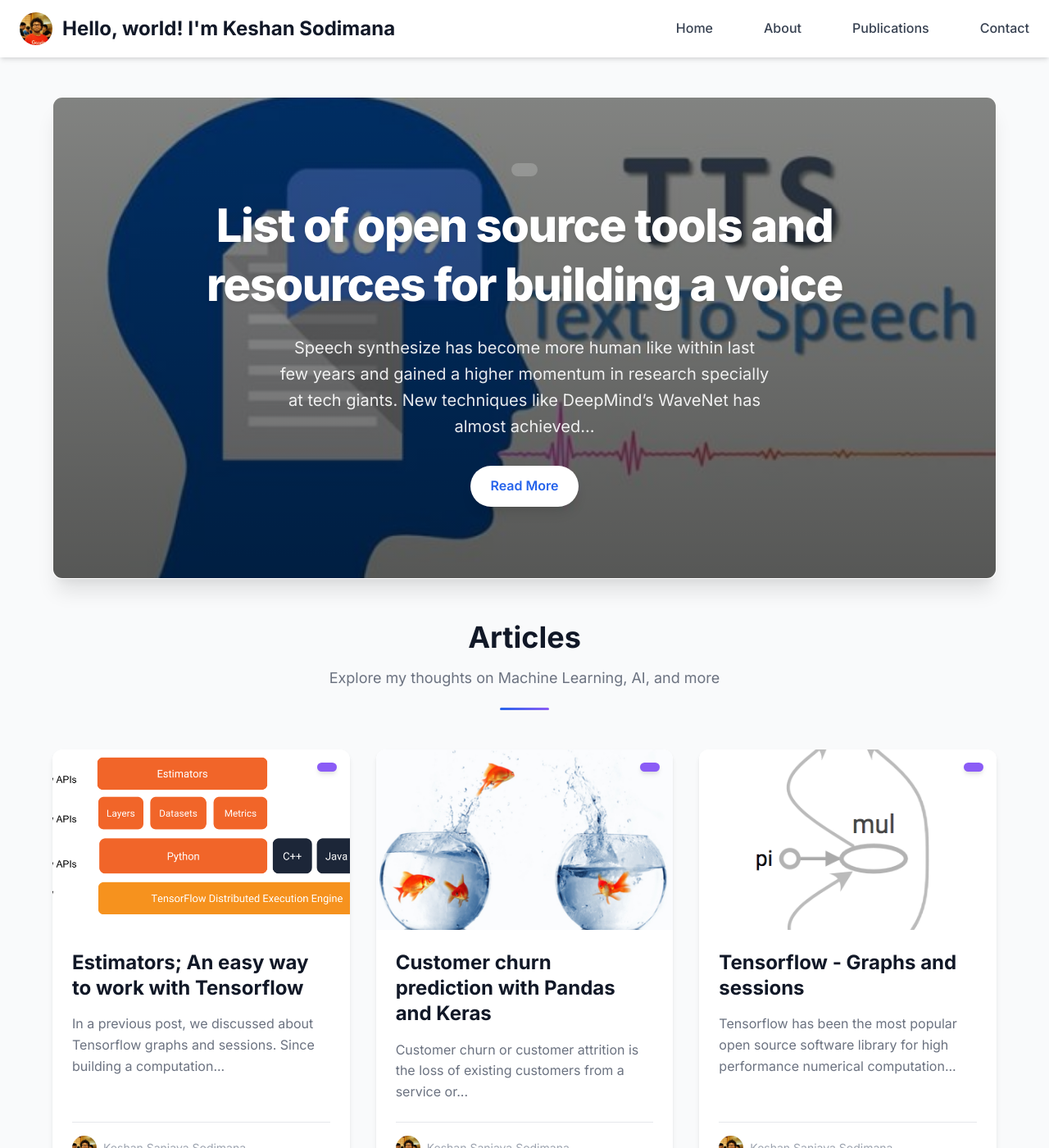
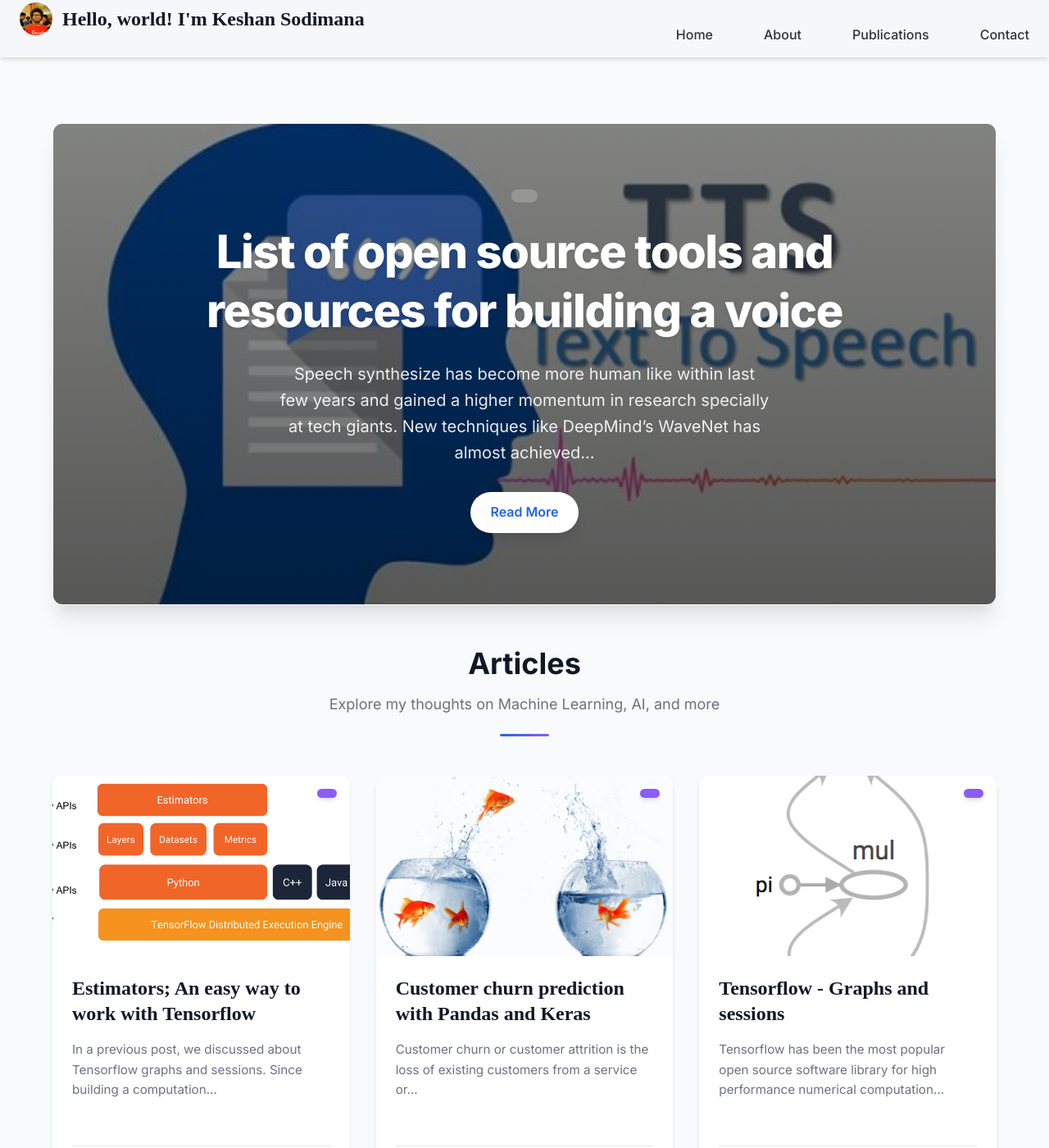
Before and after one commit to keshan/keshan.github.io, a Jekyll site: the page built from index.html, in a window 1280 px wide and 1400 px high. Shown: the whole window at 82% size. Built offline with Jekyll 4.4.1, drawn with Linux system fonts in a browser that asks for light colours; the list of posts is cut into pages by our own code.

Commit message:
navbar and few oher layout changes

```diff
--- a/assets/css/modern-sleek.css
+++ b/assets/css/modern-sleek.css
@@ -240,6 +240,209 @@
   color: var(--light-text);
 }
 
+/* Navbar styling */
+.site-header {
+  background-color: #f5f7fa;
+  text-align: center;
+  padding: 2rem 0;
+  margin-bottom: 2rem;
+}
+
+.site-title {
+  font-family: "Playfair Display", serif;
+  font-size: 2.5rem;
+  font-weight: 700;
+  margin-bottom: 1.5rem;
+}
+
+.site-nav {
+  display: flex;
+  justify-content: center;
+  gap: 2rem;
+  margin-top: 1rem;
+}
+
+.site-nav a {
+  font-size: 1rem;
+  font-weight: 500;
+  text-transform: none;
+  color: #333;
+  text-decoration: none;
+}
+
+.site-nav a:hover {
+  color: #000;
+}
+
+/* Card styling for home and post pages */
+.post-card {
+  background-color: white;
+  border-radius: 8px;
+  box-shadow: 0 4px 12px rgba(0, 0, 0, 0.05);
+  overflow: hidden;
+  margin-bottom: 2rem;
+  transition: transform 0.3s, box-shadow 0.3s;
+}
+
+.post-card:hover {
+  transform: translateY(-5px);
+  box-shadow: 0 6px 16px rgba(0, 0, 0, 0.1);
+}
+
+.post-card-image {
+  width: 100%;
+  height: 220px;
+  object-fit: cover;
+}
+
+.post-card-content {
+  padding: 1.5rem;
+}
+
+.post-card-title {
+  font-family: "Playfair Display", serif;
+  font-size: 1.5rem;
+  font-weight: 700;
+  margin-bottom: 1rem;
+  line-height: 1.3;
+}
+
+.post-card-excerpt {
+  font-size: 0.95rem;
+  color: #555;
+  margin-bottom: 1.5rem;
+  line-height: 1.6;
+}
+
+.post-card-meta {
+  display: flex;
+  align-items: center;
+}
+
+.author-avatar {
+  width: 40px;
+  height: 40px;
+  border-radius: 50%;
+  margin-right: 1rem;
+}
+
+.author-info {
+  display: flex;
+  flex-direction: column;
+}
+
+.author-name {
+  font-weight: 600;
+  font-size: 0.9rem;
+  letter-spacing: 0.5px;
+  text-transform: uppercase;
+}
+
+.post-date {
+  font-size: 0.8rem;
+  color: #888;
+}
+
+/* Related posts section styling */
+.related-posts {
+  padding: 3rem 0;
+}
+
+.related-posts-title {
+  text-align: center;
+  margin-bottom: 2rem;
+  font-size: 1.2rem;
+  text-transform: uppercase;
+  letter-spacing: 1px;
+}
+
+.related-posts-grid {
+  display: grid;
+  grid-template-columns: repeat(auto-fill, minmax(300px, 1fr));
+  grid-gap: 2rem;
+}
+
+/* Footer styling */
+.site-footer {
+  background-color: white;
+  padding: 3rem 0;
+  margin-top: 3rem;
+}
+
+.footer-content {
+  max-width: 85%;
+  margin: 0 auto;
+  display: grid;
+  grid-template-columns: 1fr 1fr 1fr;
+  gap: 2rem;
+}
+
+.footer-section h3 {
+  font-size: 1.2rem;
+  font-weight: 700;
+  margin-bottom: 1.5rem;
+}
+
+.footer-nav a {
+  display: block;
+  margin-bottom: 0.75rem;
+  color: #333;
+  text-decoration: none;
+}
+
+.newsletter-form {
+  display: flex;
+  margin-top: 1rem;
+}
+
+.newsletter-input {
+  flex: 1;
+  padding: 0.75rem 1rem;
+  border: 1px solid #e0e0e0;
+  border-radius: 4px 0 0 4px;
+  font-size: 0.9rem;
+}
+
+.newsletter-button {
+  background-color: #333;
+  color: white;
+  padding: 0.75rem 1.5rem;
+  border: none;
+  border-radius: 0 4px 4px 0;
+  font-size: 0.9rem;
+  cursor: pointer;
+  text-transform: uppercase;
+  letter-spacing: 1px;
+}
+
+.tags-list {
+  display: flex;
+  flex-wrap: wrap;
+  gap: 0.5rem;
+}
+
+.tag {
+  background-color: #f0f2f5;
+  color: #666;
+  padding: 0.4rem 0.8rem;
+  border-radius: 4px;
+  font-size: 0.8rem;
+  text-transform: uppercase;
+  letter-spacing: 0.5px;
+}
+
+.tag:hover {
+  background-color: #e0e4ea;
+  color: #333;
+}
+
+.copyright {
+  text-align: center;
+  margin-top: 3rem;
+  font-size: 0.8rem;
+  color: #888;
+}
+
 /* Hero Section */
 .hero {
   color: white;
```
